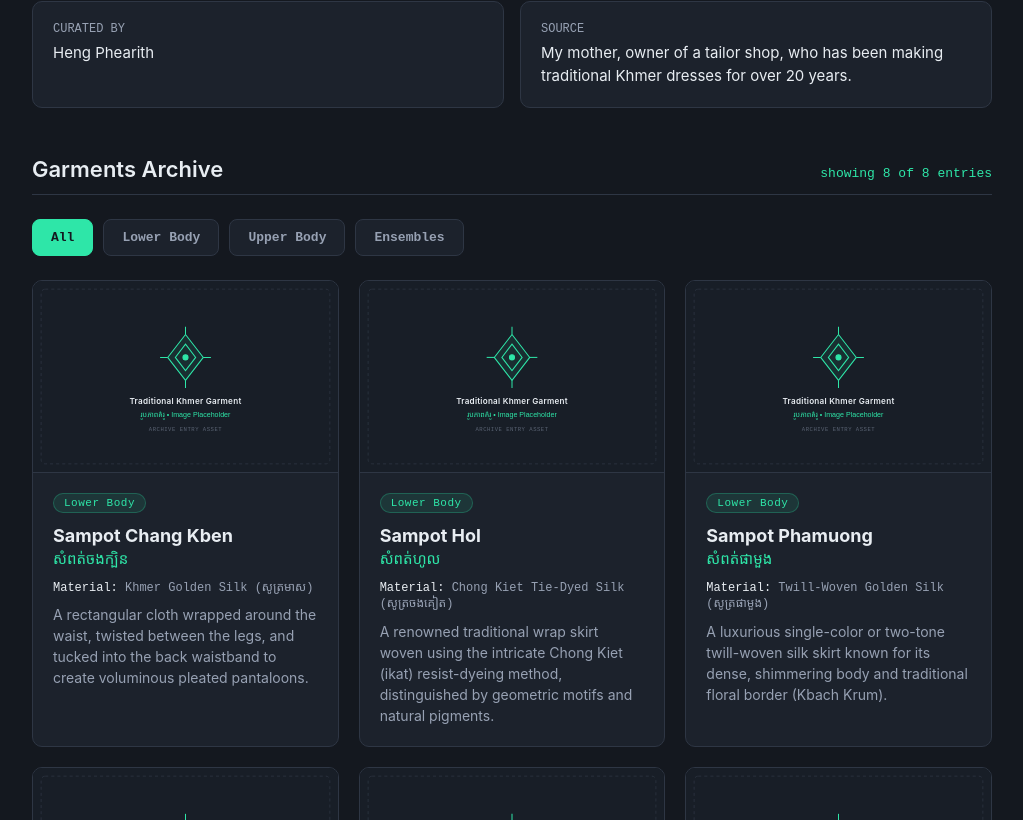
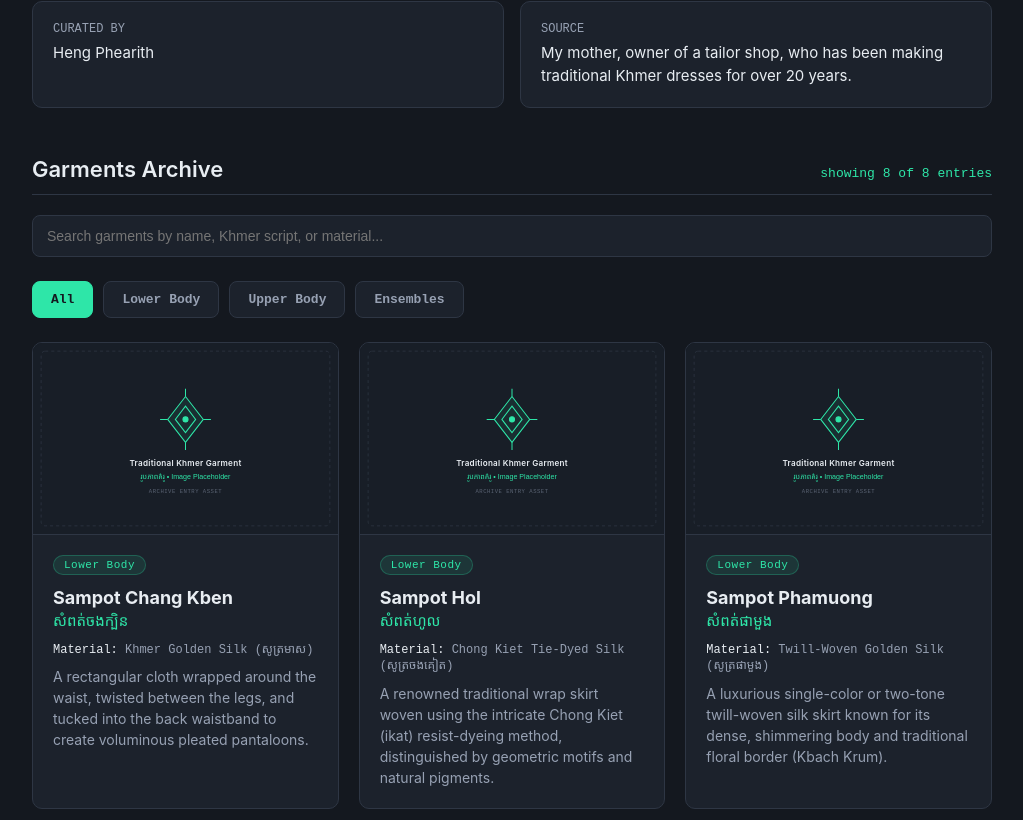
Before and after one commit to hphearith/khmer-traditional-dresses-archive, a Next.js app: page / in a window 1280 px wide. Shown: the part 220-1040 px from the top of the page, without its empty margins (128-1151 px from the left). Built offline with nearby package versions, Linux system fonts and the light colour scheme.

Commit message:
implemented faceted search function, allows user to search within each category

```diff
--- /dev/null
+++ b/components/GarmentSearch.js
@@ -0,0 +1,70 @@
+"use client";
+
+import { useState } from "react";
+
+const styles = {
+  wrap: { position: "relative", marginTop: 20 },
+  input: {
+    width: "100%", padding: "12px 36px 12px 14px", backgroundColor: "#1C222C",
+    border: "1px solid #2E3644", borderRadius: 8, color: "#E8EDF2",
+    fontSize: 14, outline: "none", boxSizing: "border-box",
+  },
+  clear: {
+    position: "absolute", right: 12, top: "50%", transform: "translateY(-50%)",
+    background: "none", border: "none", color: "#97A1B3", cursor: "pointer", fontSize: 14,
+  },
+  list: {
+    position: "absolute", top: "calc(100% + 4px)", left: 0, right: 0,
+    backgroundColor: "#1C222C", border: "1px solid #2E3644", borderRadius: 8,
+    zIndex: 20, margin: 0, padding: 0, listStyle: "none", boxShadow: "0 8px 24px rgba(0,0,0,0.5)",
+  },
+  item: {
+    padding: "10px 14px", display: "flex", justifyContent: "space-between",
+    alignItems: "center", cursor: "pointer", borderBottom: "1px solid #252D3A", fontSize: 13,
+  },
+};
+
+/**
+ * Renders an auto-filtering search input with live autocomplete suggestions.
+ */
+export default function GarmentSearch({ query, onQueryChange, garments }) {
+  const [open, setOpen] = useState(false);
+  const q = query.trim().toLowerCase();
+
+  const suggestions = q
+    ? garments
+        .filter((g) => g.nameEn.toLowerCase().includes(q) || g.nameKh.includes(q) || g.material.toLowerCase().includes(q))
+        .slice(0, 5)
+    : [];
+
+  return (
+    <div style={styles.wrap}>
+      <input
+        type="search"
+        placeholder="Search garments by name, Khmer script, or material..."
+        value={query}
+        onChange={(e) => onQueryChange(e.target.value)}
+        onFocus={() => setOpen(true)}
+        onBlur={() => setOpen(false)}
+        style={styles.input}
+      />
+      {query && (
+        <button type="button" onClick={() => onQueryChange("")} style={styles.clear} aria-label="Clear search">✕</button>
+      )}
+      {open && suggestions.length > 0 && (
+        <ul style={styles.list}>
+          {suggestions.map((g) => (
+            <li
+              key={g.id}
+              onMouseDown={(e) => { e.preventDefault(); onQueryChange(g.nameEn); setOpen(false); }}
+              style={styles.item}
+            >
+              <span style={{ color: "#E8EDF2" }}>{g.nameEn}</span>
+              <span style={{ color: "#2EE6A8" }}>{g.nameKh}</span>
+            </li>
+          ))}
+        </ul>
+      )}
+    </div>
+  );
+}
--- a/components/GarmentsArchive.js
+++ b/components/GarmentsArchive.js
@@ -4,70 +4,65 @@ import { useState } from "react";
 import garments from "../data/garments.js";
 import GarmentFilter from "./GarmentFilter.js";
 import GarmentCard from "./GarmentCard.js";
+import GarmentSearch from "./GarmentSearch.js";
 
 const styles = {
-  section: {
-    marginTop: 48,
+  section: { marginTop: 48 },
+  headerRow: {
+    display: "flex", justifyContent: "space-between", alignItems: "baseline",
+    flexWrap: "wrap", gap: 8, borderBottom: "1px solid #2E3644", paddingBottom: 12,
   },
-  headerRow: {
-    display: "flex",
-    justifyContent: "space-between",
-    alignItems: "baseline",
-    flexWrap: "wrap",
-    gap: 8,
-    borderBottom: "1px solid #2E3644",
-    paddingBottom: 12,
-  },
-  heading: {
-    fontSize: 22,
-    fontWeight: 600,
-    color: "#E8EDF2",
-    margin: 0,
-  },
-  count: {
-    fontFamily: "'Courier New', monospace",
-    fontSize: 13,
-    color: "#2EE6A8",
-    margin: 0,
-  },
+  heading: { fontSize: 22, fontWeight: 600, color: "#E8EDF2", margin: 0 },
+  count: { fontFamily: "'Courier New', monospace", fontSize: 13, color: "#2EE6A8", margin: 0 },
   grid: {
     display: "grid",
     gridTemplateColumns: "repeat(auto-fill, minmax(280px, 1fr))",
     gap: 20,
     marginTop: 8,
   },
+  empty: {
+    color: "#97A1B3", textAlign: "center", padding: "40px 16px", fontSize: 14,
+    backgroundColor: "#1C222C", border: "1px solid #2E3644", borderRadius: 8, marginTop: 16,
+  },
 };
 
 /**
- * Manages category filtering state and renders the filter navigation,
- * dynamic entry counter, and responsive grid of garment entry cards.
+ * Manages category and search filtering, rendering search input,
+ * category tabs, and responsive garment card grid.
  */
 export default function GarmentsArchive() {
   const [activeTab, setActiveTab] = useState("all");
+  const [query, setQuery] = useState("");
 
-  const filtered =
-    activeTab === "all"
-      ? garments
-      : garments.filter((g) => g.category === activeTab);
+  const q = query.trim().toLowerCase();
+  const filtered = garments.filter((g) => {
+    const matchCat = activeTab === "all" || g.category === activeTab;
+    const matchQuery = !q || g.nameEn.toLowerCase().includes(q) ||
+      g.nameKh.includes(q) || g.material.toLowerCase().includes(q);
+    return matchCat && matchQuery;
+  });
 
   return (
     <section style={styles.section} aria-labelledby="garments-heading">
       <div style={styles.headerRow}>
-        <h2 id="garments-heading" style={styles.heading}>
-          Garments Archive
-        </h2>
+        <h2 id="garments-heading" style={styles.heading}>Garments Archive</h2>
         <p style={styles.count}>
           showing {filtered.length} of {garments.length} entries
         </p>
       </div>
 
+      <GarmentSearch query={query} onQueryChange={setQuery} garments={garments} />
       <GarmentFilter activeTab={activeTab} onSelectTab={setActiveTab} />
 
-      <div style={styles.grid}>
-        {filtered.map((item) => (
-          <GarmentCard key={item.id} garment={item} />
-        ))}
-      </div>
+      {filtered.length === 0 ? (
+        <p style={styles.empty}>No traditional garments found matching &quot;{query}&quot;.</p>
+      ) : (
+        <div style={styles.grid}>
+          {filtered.map((item) => (
+            <GarmentCard key={item.id} garment={item} />
+          ))}
+        </div>
+      )}
     </section>
   );
 }
```
